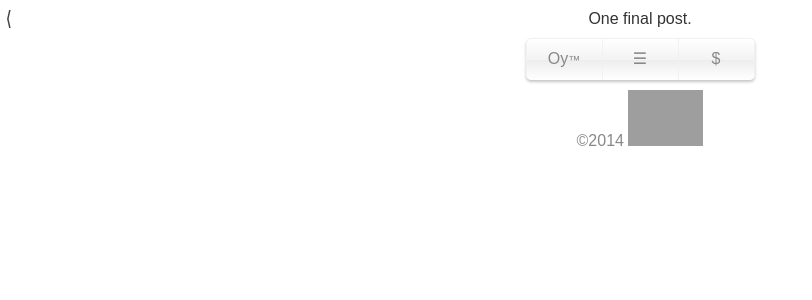
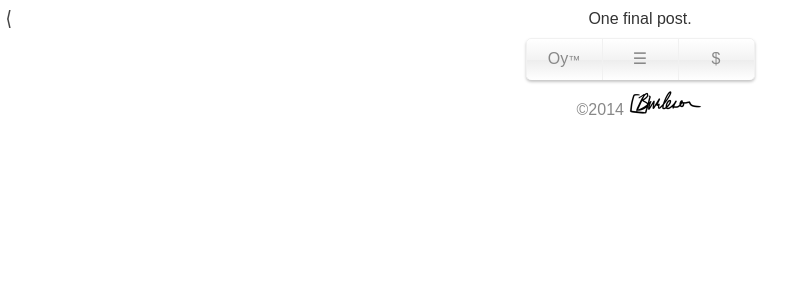
Before and after one commit to oycomics/oycomics.github.io, a Jekyll site: the page built from index.html, in a window 1280 px wide. Shown: the top 300 px of the page, without its empty margins (0-812 px from the left). Built offline with Jekyll 4.4.1, drawn with Linux system fonts in a browser that asks for light colours; Markdown is read by kramdown in place of the engine named in the settings; the list of posts is cut into pages by our own code.

Commit message:
Update footer.html

```diff
--- a/_includes/footer.html
+++ b/_includes/footer.html
@@ -5,5 +5,5 @@
 <a class="nav_item patreon_link" href="http://www.patreon.com/oycomics" target="_blank">$</a>
 </div>
 <a class="copyright" href="mailto:danny@oycomics.com">&copy;{{ site.time | date: "%Y" }}
-<img src="{{ site.url }}/assets/img/sig_burleson.png" alt="Danny Burleson" border="0" style="width:75px;"/></a>
+<img src="/assets/img/burleson.png" alt="Danny Burleson" border="0" style="width:75px;"/></a>
 </div>
```
